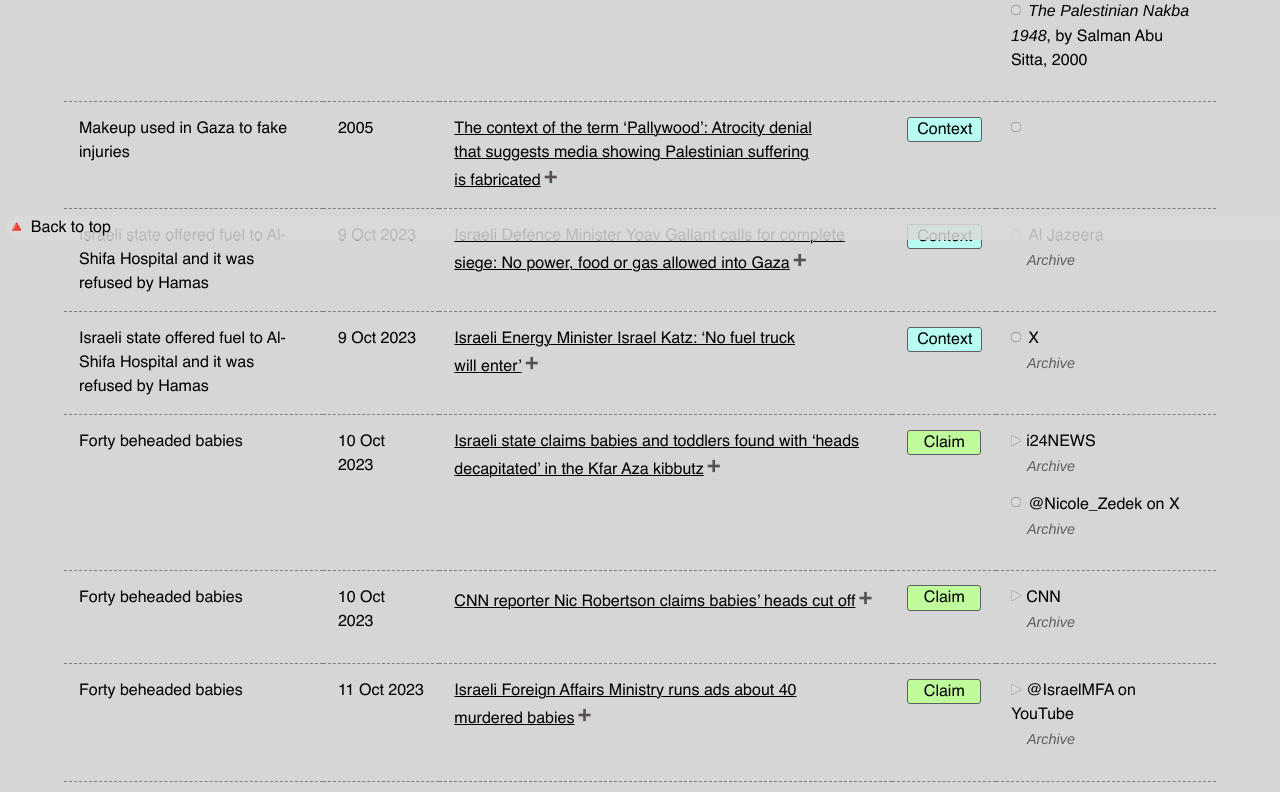
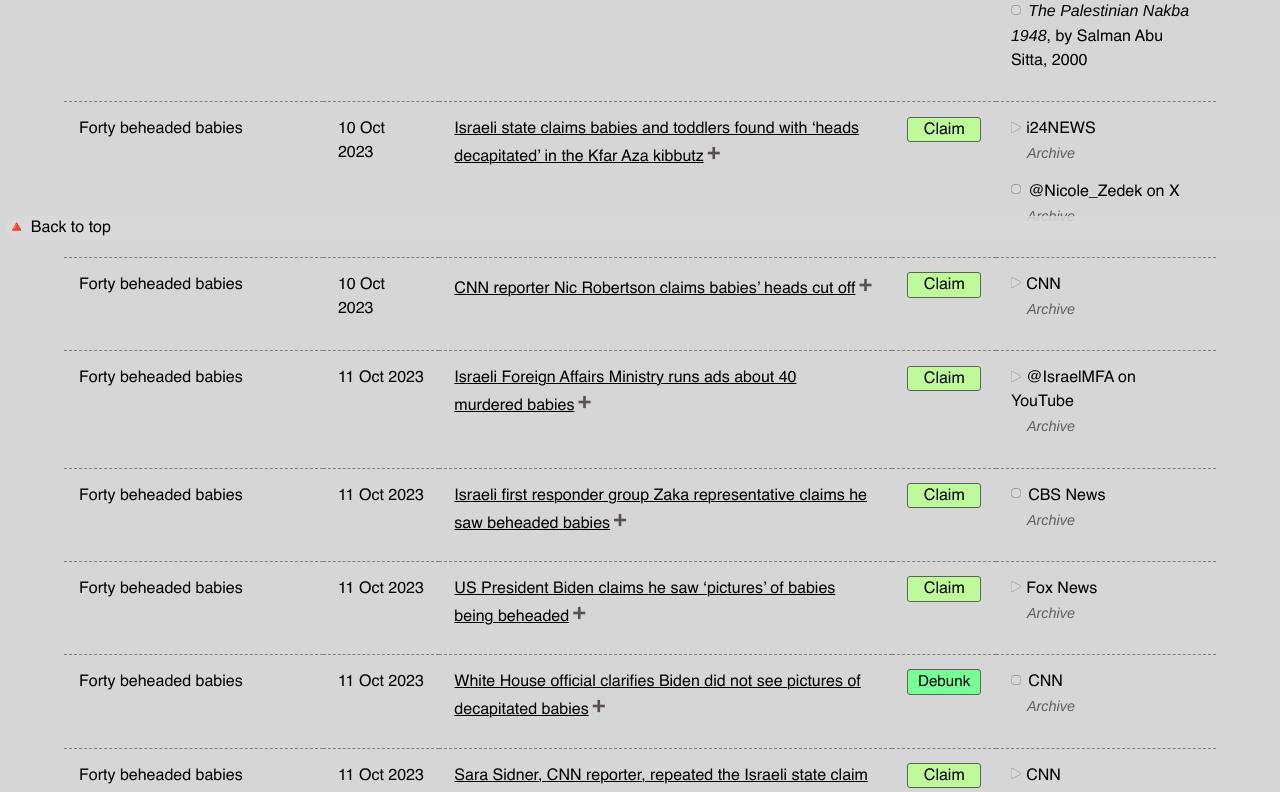
Before and after one commit to tamtzekin/hasbara-tracker, a React (Create React App) app: page /forty-beheaded-babies in a window 1280 px wide. Before the commit this address led to /40-beheaded-babies. Shown: the part 560-1352 px from the top of the page. Built offline with nearby package versions, Linux system fonts and the light colour scheme.

Commit message:
hardcoded filter to show 'Forty beheaded babies' only

```diff
--- a/src/App.js
+++ b/src/App.js
@@ -31,13 +31,13 @@ const App = () => {
                 <Route path="/newsletter" element={<NewsletterSignUpForm />} />
 
                 {/* Individual claim pages */}
-                <Route path="/40-beheaded-babies" element={<ClaimFortyBeheadedBabies />} />
+                <Route path="/forty-beheaded-babies" element={<ClaimFortyBeheadedBabies />} />
 
 
             {/* Route redirects to claim searches */}
                 <Route
                     path="/forty-beheaded-babies"
-                    element={<Navigate to="/40-beheaded-babies" replace />}
+                    element={<Navigate to="/forty-beheaded-babies" replace />}
                 />
 
                 <Route
--- a/src/components/ClaimFortyBeheadedBabies.js
+++ b/src/components/ClaimFortyBeheadedBabies.js
@@ -229,7 +229,9 @@ export default function ClaimFortyBeheadedBabies() {
             data,
             initialState: {
                 sortBy: [{ id: 'date', desc: false }],
-                globalFilter: new URLSearchParams(window.location.search).get('claim') || '', // allows URL queries to set filter
+                // globalFilter: new URLSearchParams(window.location.search).get('claim') || '', // allows URL queries to set filter
+
+                globalFilter: 'forty beheaded babies'
             },
             disableSortRemove: true,
         },
```
